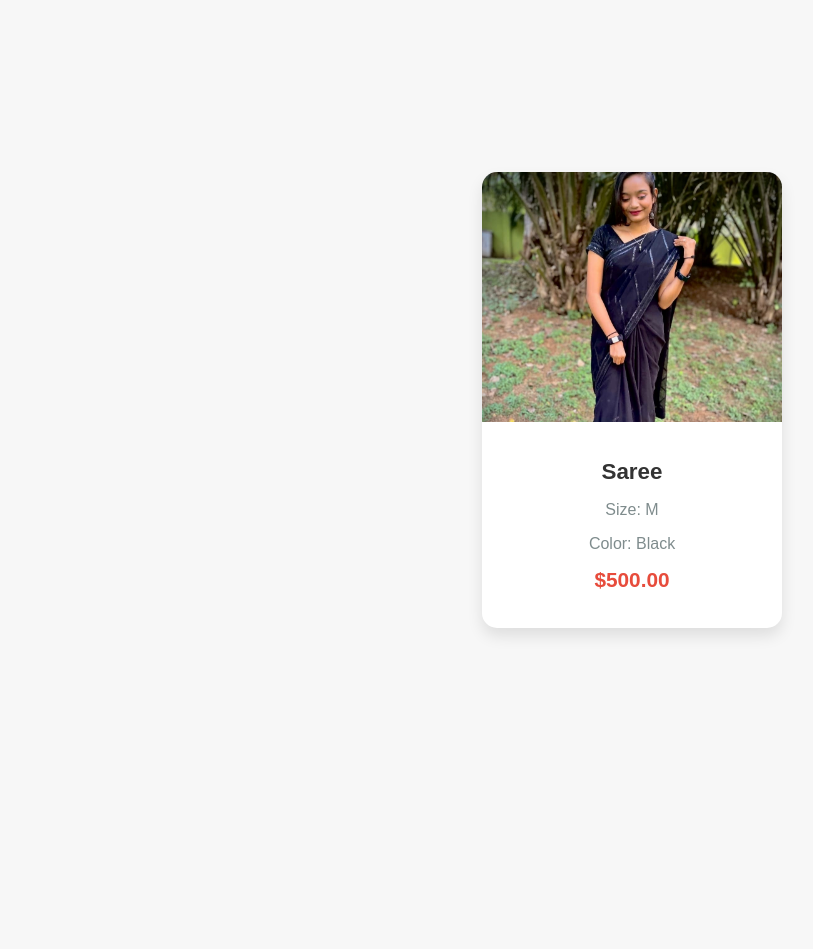
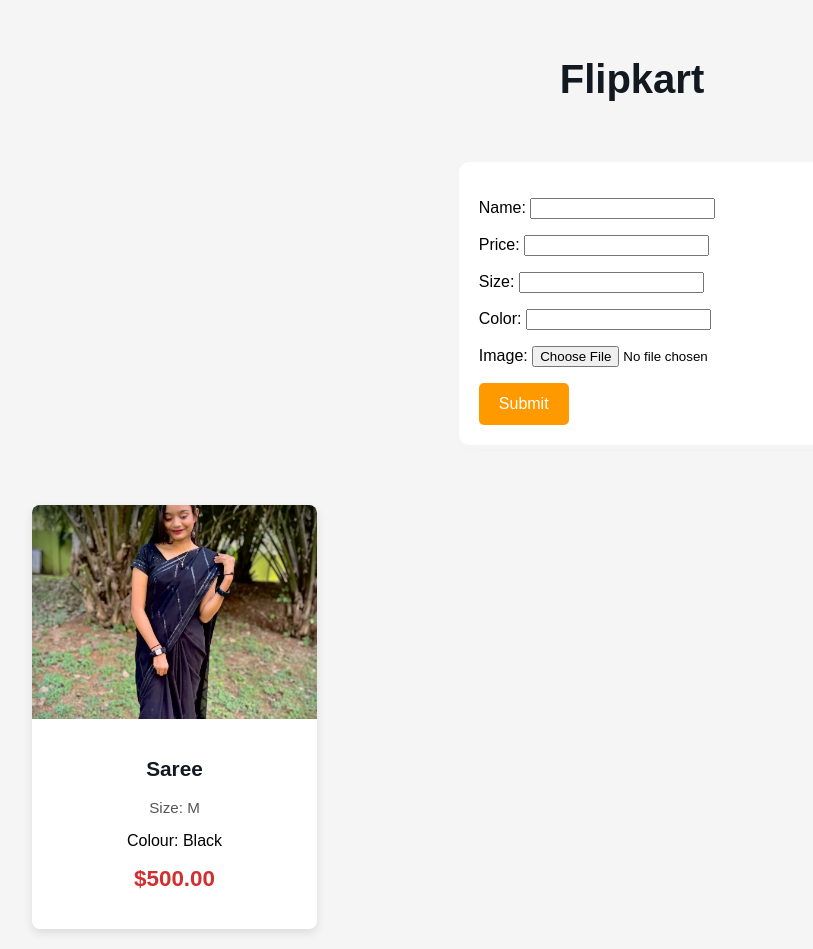
Before and after one commit to Sanu2707/CRUD-PROJECT, a Django app: page /clothing/ in a window 1280 px wide. Shown: the whole page, without its empty margins (8-821 px from the left). Before the commit the page ends 636 px from the top, so only its background shows below. Run offline with Django 5.2, Linux system fonts and the light colour scheme; data comes from the database, SQL or seed files in the repository; both versions use the stored data as it was before the commit.

Commit message:
second commit

```diff
--- /dev/null
+++ b/flipkart/clothing/forms.py
@@ -0,0 +1,7 @@
+from django import forms
+from .models import Product
+
+class ProductForm(forms.ModelForm):
+    class Meta:
+        model = Product
+        fields = ['name','price' ,'size', 'color', 'image']
--- a/flipkart/clothing/models.py
+++ b/flipkart/clothing/models.py
@@ -2,7 +2,6 @@ from django.db import models
 
 class Product(models.Model):
     name = models.CharField(max_length=100, null=True)
-    description = models.TextField(null=True)
     price = models.DecimalField(max_digits=10, decimal_places=2, null=True)
     size = models.CharField(max_length=50, null=True)
     color = models.CharField(max_length=50, null=True)
--- a/flipkart/clothing/templates/clothing/fashion.html
+++ b/flipkart/clothing/templates/clothing/fashion.html
@@ -3,35 +3,46 @@
 <head>
   <meta charset="UTF-8">
   <meta name="viewport" content="width=device-width, initial-scale=1.0">
-  <title>Product Images</title>
+  <title>Product Images - Flipkart</title>
 
-</head>
   <style>
-
     body {
         font-family: 'Arial', sans-serif;
-        background-color: #f7f7f7;
+        background-color: #f5f5f5;
         margin: 0;
         padding: 0;
         display: flex;
-        justify-content: center;
+        flex-direction: column;
         align-items: center;
-        height: 100vh;
+        justify-content: flex-start;
+        min-height: 100vh;
+        padding-top: 30px;
     }
 
-      .product-container {
-        display: flex;
-        flex-wrap: wrap;
-        justify-contefnt: center;
-        gap: 20px;
-        padding: 20px;
+    /* Centered header style */
+    h1 {
+        font-size: 2.5rem;
+        color: #131921; /* Amazon-like dark color */
+        text-align: center;
+        margin-bottom: 30px;
+        font-weight: bold;
     }
 
+    /* Product container */
+    .product-container {
+        display: grid;
+        grid-template-columns: repeat(auto-fill, minmax(250px, 1fr));
+        gap: 20px;
+        max-width: 1200px;
+        padding: 20px;
+        width: 100%;
+    }
+
+    /* Product card styling */
     .product-card {
-        width: 300px;
-        background-color: #ffffff;
-        border-radius: 15px;
-        box-shadow: 0 8px 15px rgba(0, 0, 0, 0.1);
+        background-color: white;
+        border-radius: 8px;
+        box-shadow: 0 4px 10px rgba(0, 0, 0, 0.1);
         overflow: hidden;
         transition: transform 0.3s ease, box-shadow 0.3s ease;
         display: flex;
@@ -40,18 +51,24 @@
     }
 
     .product-card:hover {
-        transform: translateY(-10px); /* Lift the card on hover */
-        box-shadow: 0 15px 30px rgba(0, 0, 0, 0.2); /* Stronger shadow on hover */
+        transform: translateY(-5px);
+        box-shadow: 0 8px 15px rgba(0, 0, 0, 0.2);
     }
 
+    /* Product image styling */
     .product-image {
         width: 100%;
-        height: 250px;
+        height: 0;
+        padding-top: 75%; /* Aspect ratio 4:3 */
+        position: relative;
         overflow: hidden;
-        position: relative;
+        background-color: #f0f0f0;
     }
 
     .product-image .image {
+        position: absolute;
+        top: 0;
+        left: 0;
         width: 100%;
         height: 100%;
         object-fit: cover;
@@ -59,41 +76,96 @@
     }
 
     .product-card:hover .product-image .image {
-        transform: scale(1.1); /* Zoom effect on hover */
+        transform: scale(1.05);
     }
 
+    /* Product information styling */
     .product-info {
         padding: 15px;
     }
 
     .product-name {
-        font-size: 1.4rem;
+        font-size: 1.3rem;
         font-weight: bold;
-        color: #333;
+        color: #131921; /* Dark color for the name */
         margin-bottom: 10px;
+        line-height: 1.4;
     }
 
     .product-size,
     .product-colour {
-        font-size: 1rem;
-        color: #7f8c8d;
-        margin-bottom: 5px;
+        font-size: 0.95rem;
+        color: #555;
+        margin-bottom: 8px;
     }
 
     .product-price {
-        font-size: 1.3rem;
+        font-size: 1.4rem;
         font-weight: bold;
-        color: #e74c3c; /* Red color for price */
+        color: #d32f2f; /* Red for price emphasis */
         margin-top: 15px;
     }
 
+    /* Form Styling */
+    form {
+        margin-bottom: 40px;
+        background-color: white;
+        padding: 20px;
+        border-radius: 10px;
+        width: 100%;
+        max-width: 600px;
+        box-shadow: 0 4px 8px rgba(245, 238, 238, 0.2);
+        margin-top: 30px;
+    }
+
+    form button {
+        background-color: #ff9900; /* Similar to Amazon's button color */
+        color: white;
+        font-size: 1rem;
+        padding: 12px 20px;
+        border: none;
+        border-radius: 5px;
+        cursor: pointer;
+        transition: background-color 0.3s;
+    }
+
+    form button:hover {
+        background-color: #e68900;
+    }
+
+    /* Responsive Design */
     @media screen and (max-width: 768px) {
         .product-card {
-          width: 250px;
+            width: 100%;
+        }
+
+        h1 {
+            font-size: 2rem;
+        }
+
+        .product-name {
+            font-size: 1.1rem;
+        }
+
+        .product-price {
+            font-size: 1.2rem;
         }
     }
   </style>
+</head>
 <body>
+  <h1>Flipkart</h1>
+
+  <!-- Form for product submission -->
+  <div>
+    <form method="POST" enctype="multipart/form-data">
+      {% csrf_token %}
+      {{ form.as_p }}
+      <button type="submit">Submit</button>
+    </form>
+  </div>
+
+  <!-- Display products -->
   <div class="product-container">
     {% for p_i in pro_img %}
       <div class="product-card">
@@ -103,7 +175,7 @@
         <div class="product-info">
           <h3 class="product-name">{{ p_i.name }}</h3>
           <p class="product-size">Size: {{ p_i.size }}</p>
-          <p class="product-colour">Color: {{ p_i.color }}</p>
+          <p class="product-color">Colour: {{ p_i.color }}</p>
           <p class="product-price">${{ p_i.price }}</p>
         </div>
       </div>
--- a/flipkart/clothing/views.py
+++ b/flipkart/clothing/views.py
@@ -1,7 +1,15 @@
 from django.shortcuts import render
 from clothing.models import Product
+from clothing.forms import ProductForm
 
 # Create your views here.
 def clothing(request):
+    form = ProductForm()
     pro_img = Product.objects.all()
-    return render(request,'clothing/fashion.html',{'pro_img':pro_img})
+
+    if request.method == 'POST':
+        form = ProductForm(request.POST,request.FILES)
+        if form.is_valid():
+            form.save()
+
+    return render(request,'clothing/fashion.html',{'pro_img':pro_img, 'form':form})
```
Also changed, not shown: flipkart/clothing/migrations/0003_remove_product_description.py (added), flipkart/db.sqlite3, flipkart/media/product_images/616sn0aF7SL._AC_UL480_FMwebp_QL65_.webp (added), flipkart/media/product_images/616sn0aF7SL_QvhMLRR._AC_UL480_FMwebp_QL65_.webp (added), flipkart/media/product_images/61Li-19vmNL._AC_UL480_FMwebp_QL65_.webp (added), flipkart/media/product_images/WhatsApp_Image_2025-02-21_at_11.28.41_e5f08cde.jpg (added), flipkart/media/product_images/WhatsApp_Image_2025-02-21_at_11_LWBu8JW.30.24_8131f080.jpg (added), flipkart/media/product_images/WhatsApp_Image_2025-02-21_at_11_WwTSUMK.30.24_8131f080.jpg (added). Lines whose indentation alone changed are shown as unchanged.
